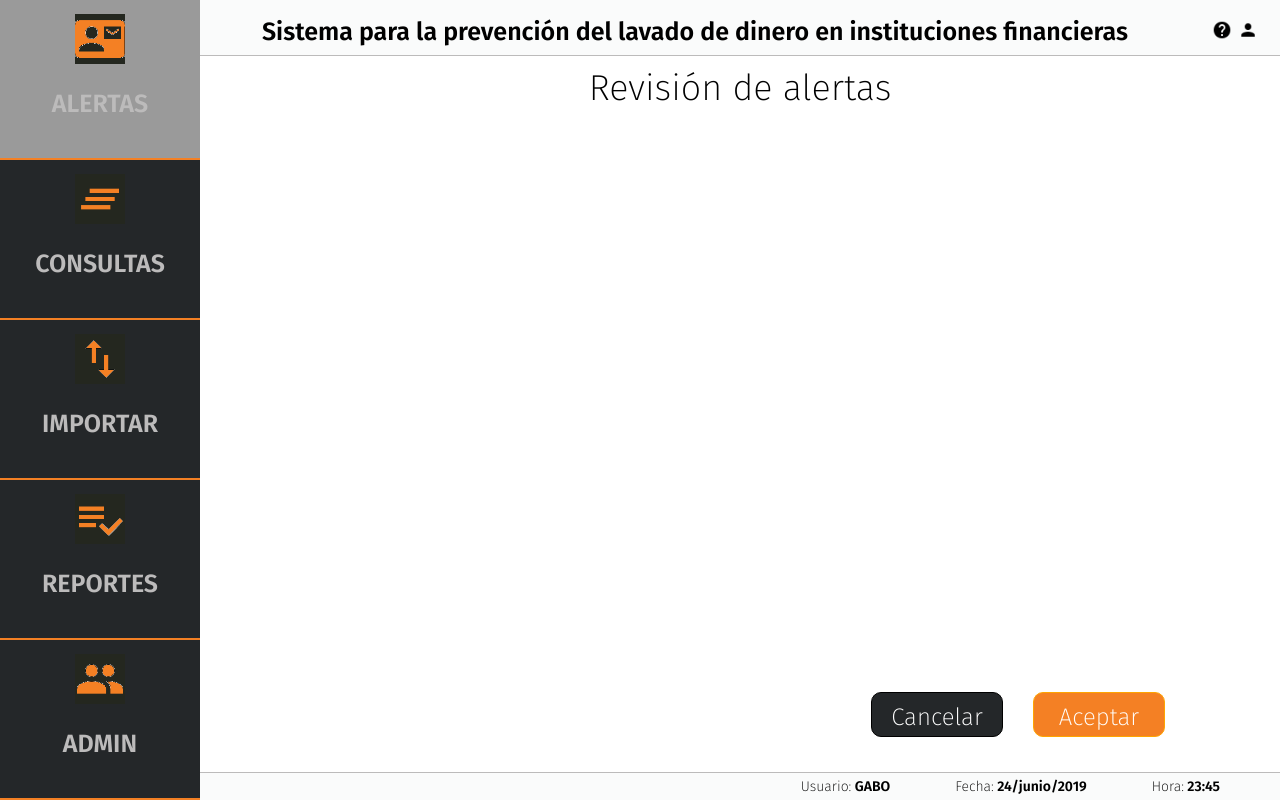
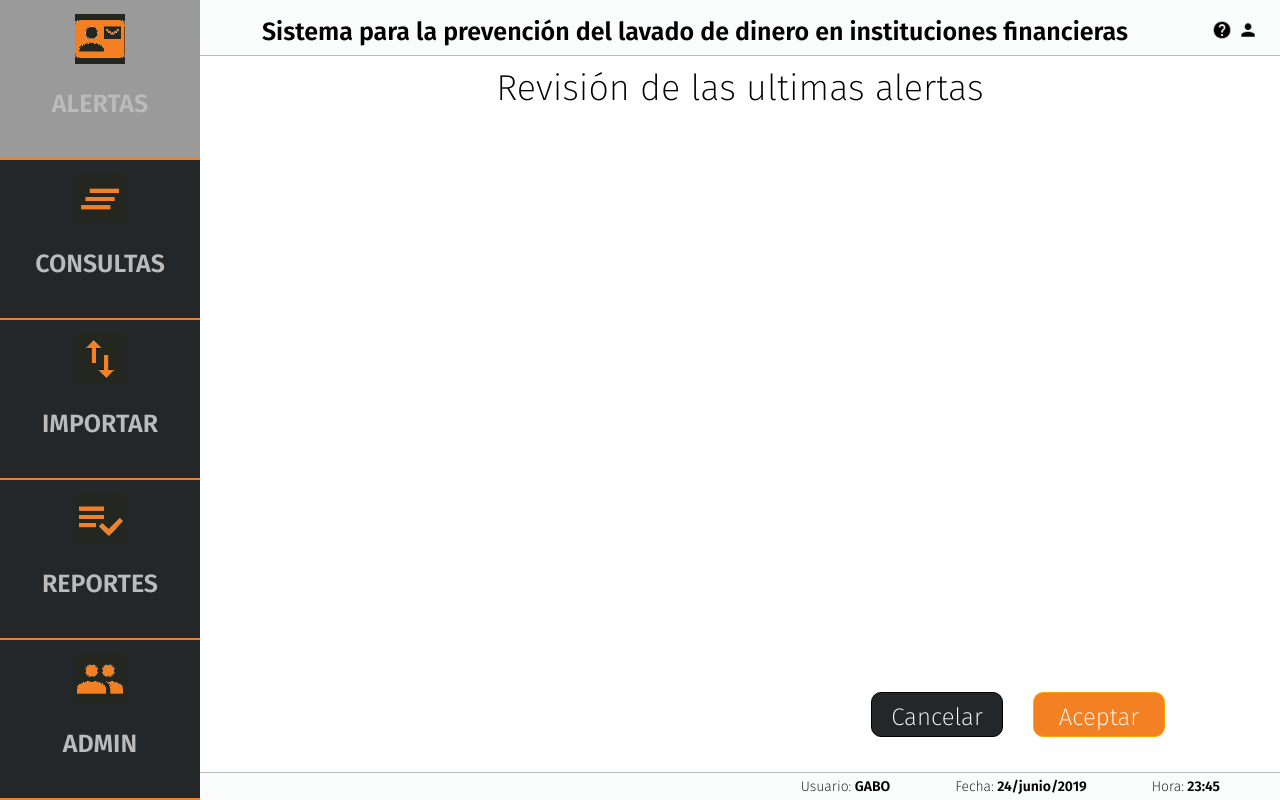
Before and after one commit to olveragit/moneyLaunderingPrevention, a plain HTML site: page index.html in a window 1280 px wide. Drawn offline with Linux system fonts and the light colour scheme.

Commit message:
Actualizacion del titulo de alertas

```diff
--- a/index.html
+++ b/index.html
@@ -55,7 +55,7 @@
           </div>
         </div>
         <div class="work-area">
-          <p>Revisión de alertas</p>
+          <p>Revisión de las ultimas alertas</p>
           <div class="buttons-container">
             <div class="buttons-one button-cancel">
               <p>Cancelar</p>
```
